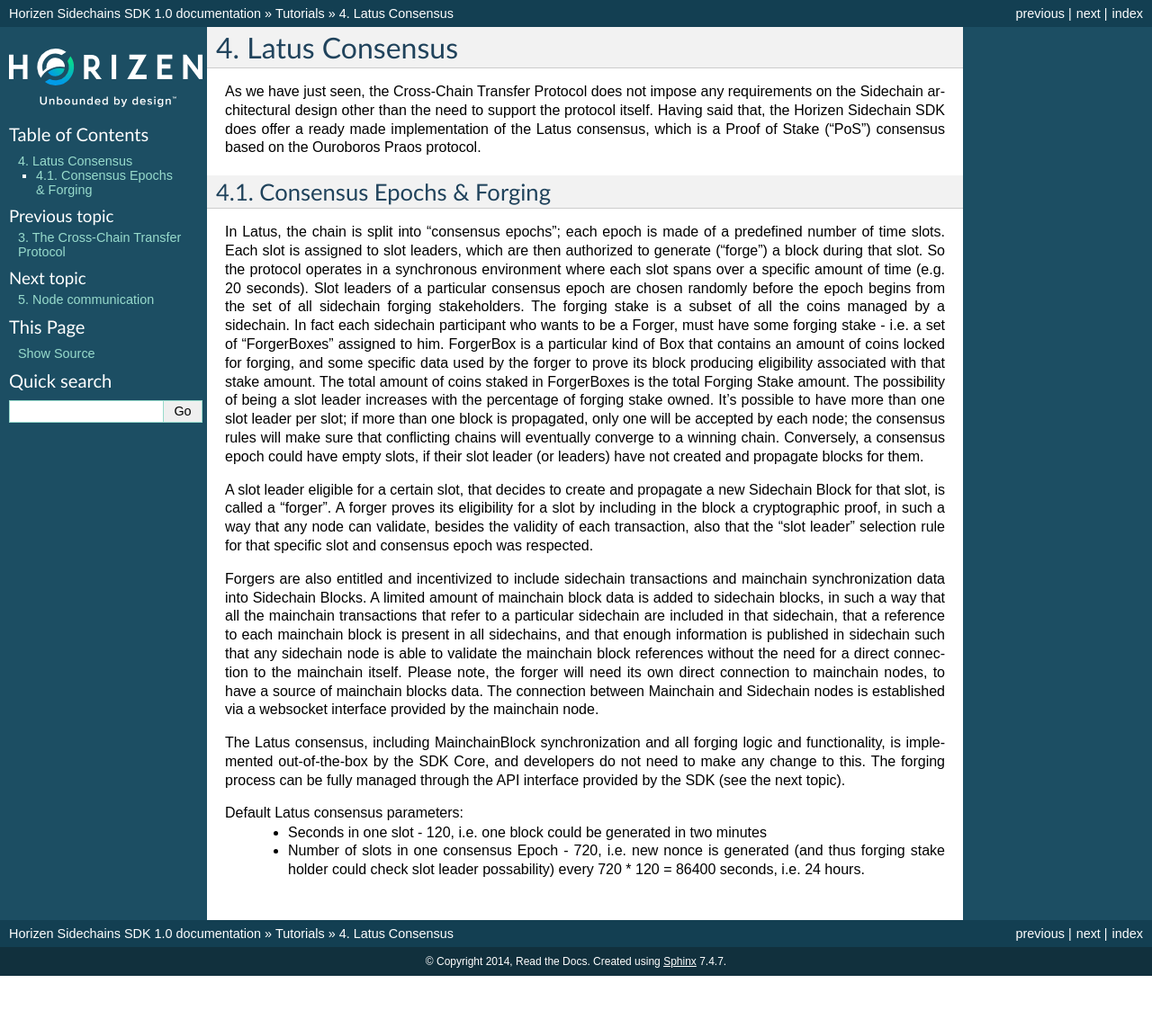
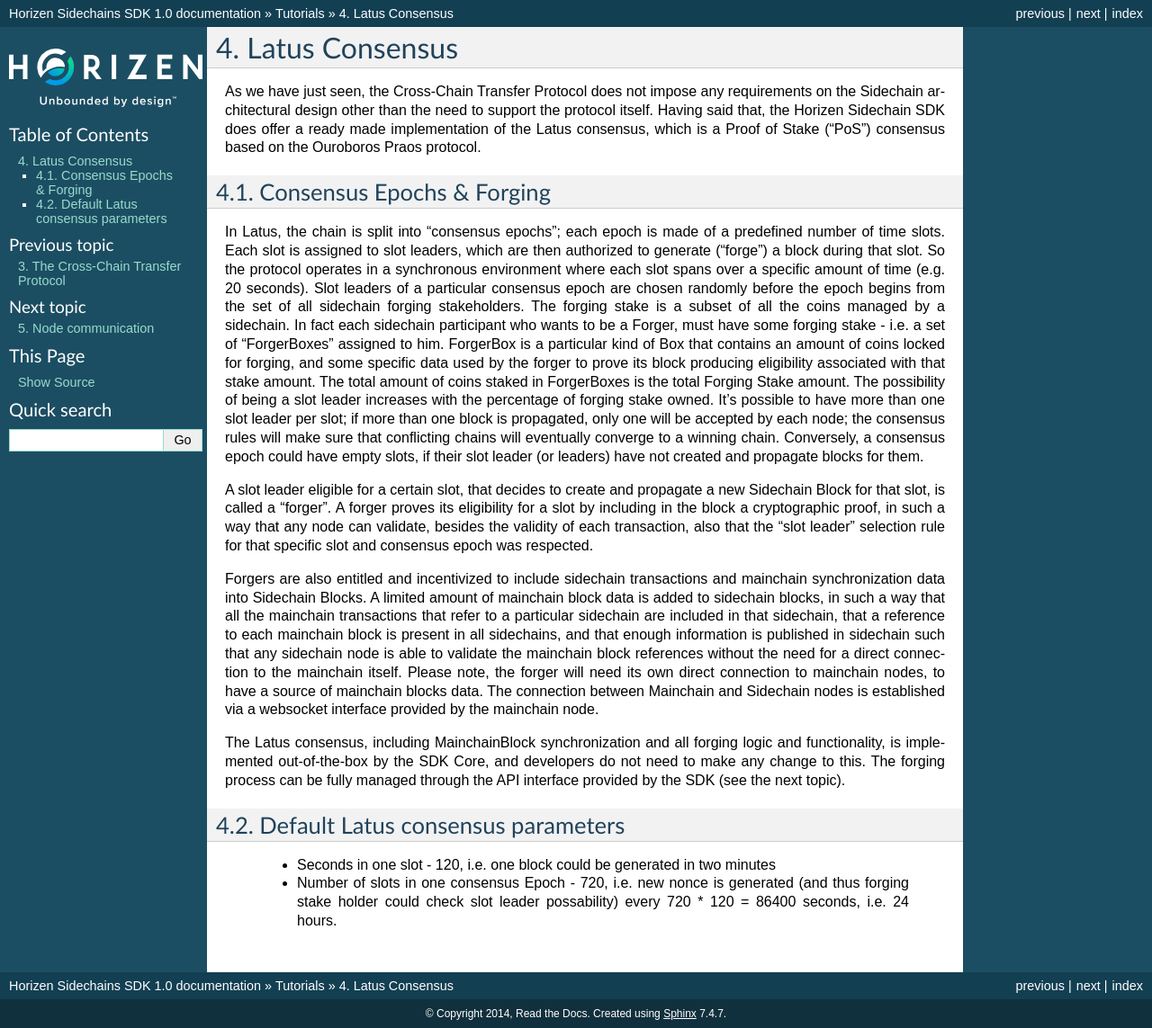
Before and after one commit to megaluck/documentation, a Sphinx documentation site: the page built from docs/introduction/04-Latus-Consensus.rst, in a window 1280 px wide. Shown: the whole page at 90% size. Built offline with Sphinx 7.4.7, drawn with Linux system fonts in a browser that asks for light colours; pages that are not in the unit, such as notebooks, are missing from menus; before the commit the page ends 1085 px from its top, so only the background shows below that.

Commit message:
Update 04-Latus-Consensus.rst

```diff
--- a/docs/introduction/04-Latus-Consensus.rst
+++ b/docs/introduction/04-Latus-Consensus.rst
@@ -19,6 +19,7 @@
 
 The Latus consensus, including MainchainBlock synchronization and all forging logic and functionality, is implemented out-of-the-box by the SDK Core, and developers do not need to make any change to this. The forging process can be fully managed through the API interface provided by the SDK (see the next topic).
 
-Default Latus consensus parameters:
+Default Latus consensus parameters
+==================================
   * Seconds in one slot - 120, i.e. one block could be generated in two minutes
   * Number of slots in one consensus Epoch - 720, i.e. new nonce is generated (and thus forging stake holder could check slot leader possability) every 720 * 120 =  86400 seconds, i.e. 24 hours.
```
